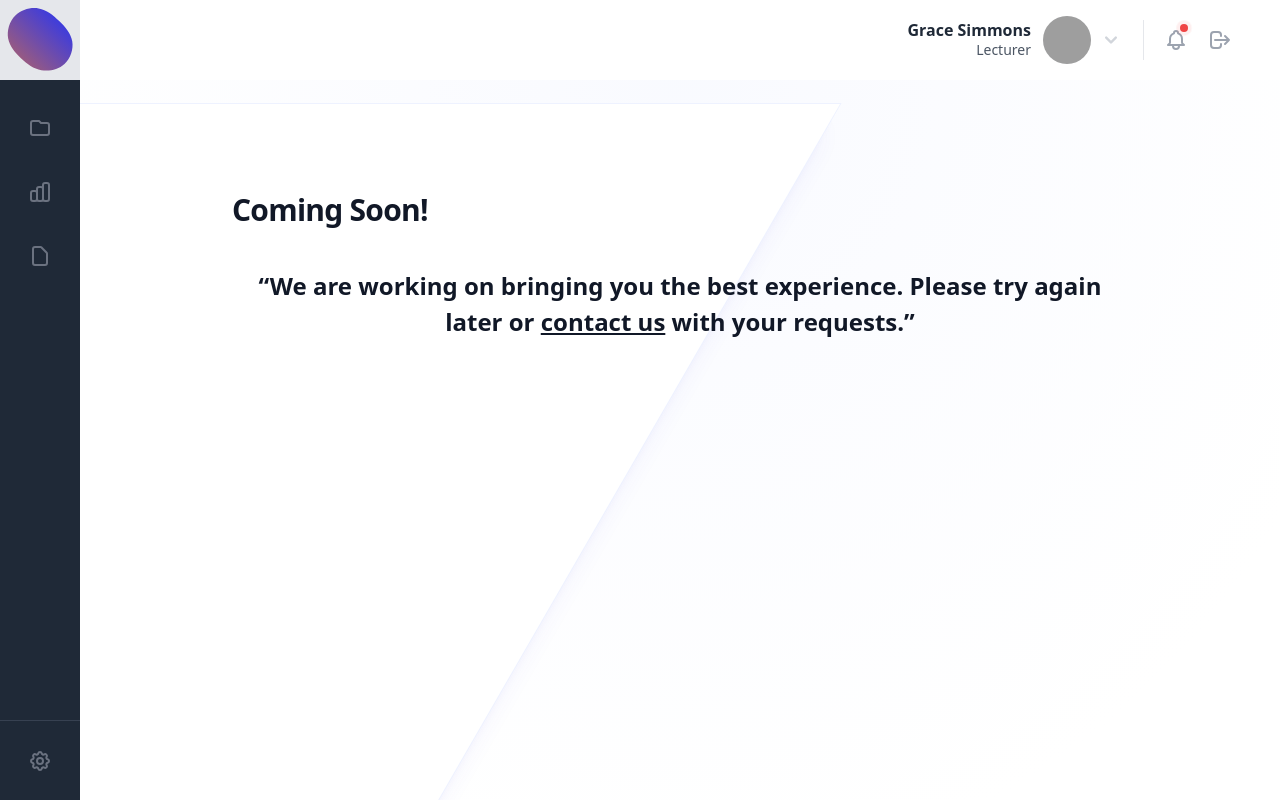
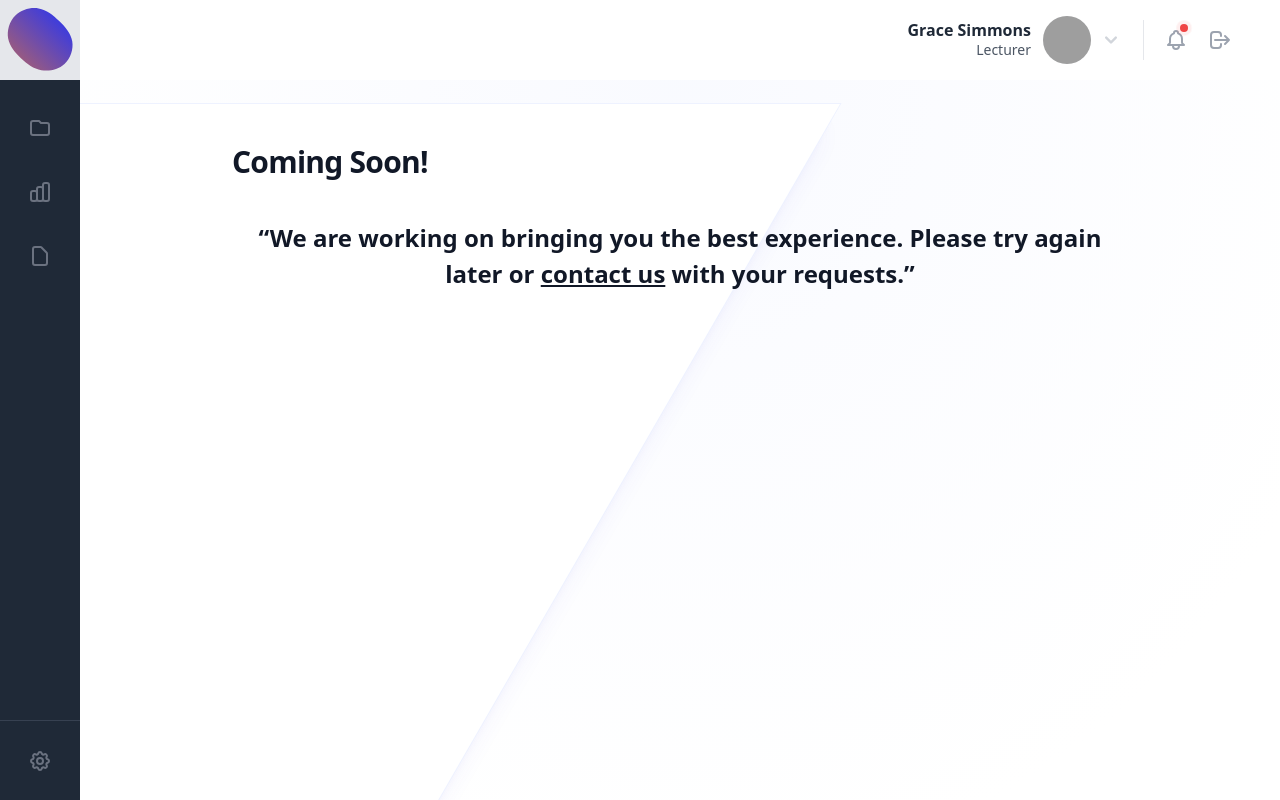
Before and after one commit to intrudy/presence, a React (Vite) app in the folder apps/web/: page /login in a window 1280 px wide. Built offline with nearby package versions, Linux system fonts and the light colour scheme; grey boxes are pictures that could not be loaded.

Commit message:
Fix landing page overflow

```diff
--- a/apps/web/src/components/Landing.jsx
+++ b/apps/web/src/components/Landing.jsx
@@ -76,7 +76,7 @@ export default class ComingSoon extends React.Component {
     return (
       <>
         {/* <section className="relative isolate overflow-hidden bg-white px-6 py-24 sm:py-32 lg:px-8"> */}
-        <section className="min-h-full flex-1 p-6 sm:p-10 space-y-6 relative isolate overflow-hidden bg-white">
+        <section className="h-full flex p-6 sm:p-10 space-y-6 relative isolate overflow-hidden bg-white">
           <div className="absolute inset-0 -z-10 bg-[radial-gradient(45rem_50rem_at_top,theme(colors.indigo.100),white)] opacity-20" />
           <div className="absolute inset-y-0 right-1/2 -z-10 mr-16 w-[200%] origin-bottom-left skew-x-[-30deg] bg-white shadow-xl shadow-indigo-600/10 ring-1 ring-indigo-50 sm:mr-28 lg:mr-0 xl:mr-16 xl:origin-center" />
           <br/><br/>
```
